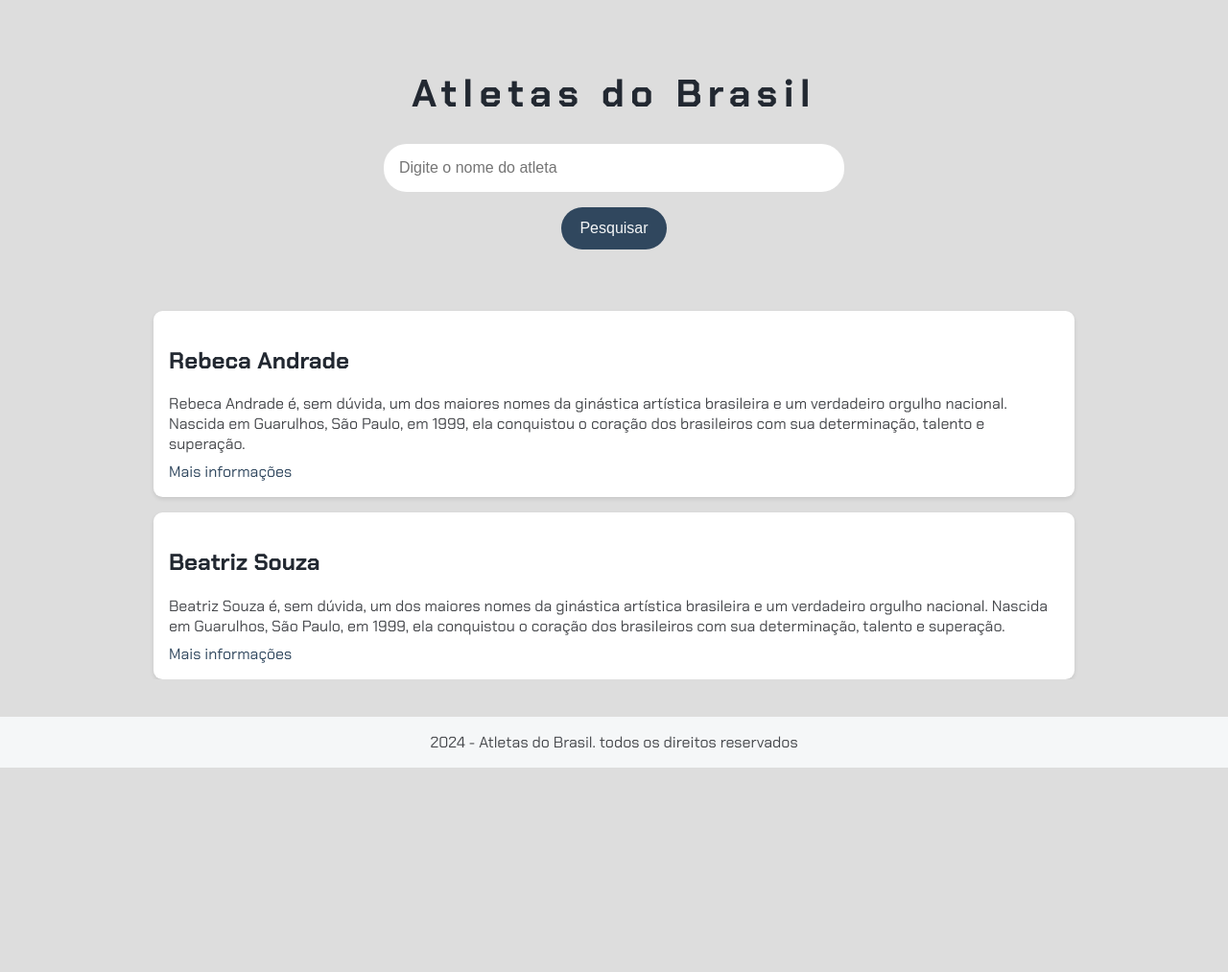
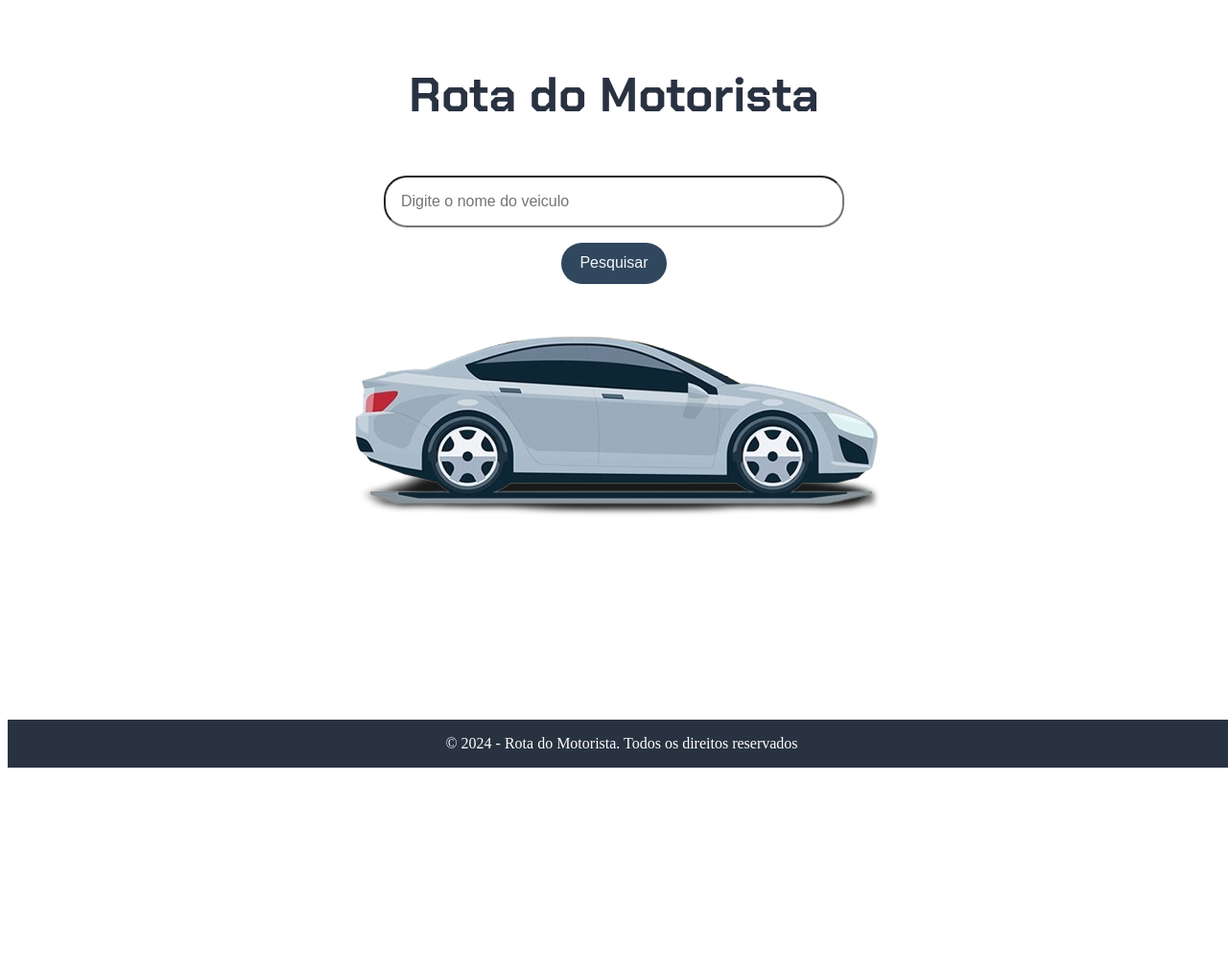
Before and after one commit to Dev-JohnKennedy/Rota-do-Motorista, a plain HTML site: page index.html in a window 1280 px wide. Shown: the whole page at 96% size. Before the commit the page ends 800 px from the top, so only its background shows below. Drawn offline with Linux system fonts and the light colour scheme.

Commit message:
Algumas alterações do CSS / HTML
Algumas alterações são rascunho.

```diff
--- a/index.html
+++ b/index.html
@@ -4,21 +4,24 @@
     <meta charset="UTF-8">
     <meta name="viewport" content="width=device-width, initial-scale=1.0">
     <link rel="stylesheet" href="style/stules.css">
-    <title>Olimpiadas</title>
+    <title>Rota do Motorista</title>
 </head>
 <body>
     <header>
-        <h1>Atletas do Brasil</h1> <!--rota do motorista-->
+        <div class="imagem-de-fundo">
+            <img src="moto-app.png" alt="carro">
+        </div>
+        <h1>Rota do Motorista</h1>
     </header>
 
     <main>
         <section>
-        <input type="text" placeholder="Digite o nome do atleta">
+        <input type="text" placeholder="Digite o nome do veiculo">
         <button>Pesquisar</button>
         </section>
 
-        <section class="resultados-pesquisa">
-            <div class="item-resultado">
+        <section class="resultados-pesquisa" id="resultados-pesquisa">
+            <!-- <div class="item-resultado">
                 <h2>Rebeca Andrade</h2>
                 <p class="descricao-meta">Rebeca Andrade é, sem dúvida, um dos maiores nomes da ginástica artística brasileira e um verdadeiro orgulho nacional. Nascida em Guarulhos, São Paulo, em 1999, ela conquistou o coração dos brasileiros com sua determinação, talento e superação.</p>
                 <a href="https://pt.wikipedia.org/wiki/Rebeca_Andrade" target="_blank">Mais informações</a>
@@ -34,12 +37,12 @@
                 <h2>Rayssa Leal</h2>
                 <p class="descricao-meta">Rayssa Leal é, sem dúvida, um dos maiores nomes da ginástica artística brasileira e um verdadeiro orgulho nacional. Nascida em Guarulhos, São Paulo, em 1999, ela conquistou o coração dos brasileiros com sua determinação, talento e superação.</p>
                 <a href="https://pt.wikipedia.org/wiki/Rebeca_Andrade" target="_blank">Mais informações</a>
-            </div>
+            </div> -->
         </section>
     </main>
 
     <footer>
-        <p>2024 - Atletas do Brasil. todos os direitos reservados</p>
+        <p> &copy; 2024 - Rota do Motorista. Todos os direitos reservados</p>
     </footer>
     <script src="javascript/dados.js"></script>
     <script src="javascript/app.js"></script>
--- a/javascript/app.js
+++ b/javascript/app.js
@@ -1,17 +1 @@
-let dados = [
-    {
-        nomde: "Rebeca Andrade",
-        descricao: "Rebeca Andrade é, sem dúvida, um dos maiores nomes da ginástica artística brasileira e um verdadeiro orgulho nacional. Nascida em Guarulhos, São Paulo, em 1999, ela conquistou o coração dos brasileiros com sua determinação, talento e superação.",
-        link: "https://pt.wikipedia.org/wiki/Rebeca_Andrade"
-    },
-    {
-        nome: "Beatriz Souza",
-        descricao: "Beatriz Souza é, sem dúvida, um dos maiores nomes da ginástica artística brasileira e um verdadeiro orgulho nacional. Nascida em Guarulhos, São Paulo, em 1999, ela conquistou o coração dos brasileiros com sua determinação, talento e superação.",
-        link: "https://pt.wikipedia.org/wiki/Rebeca_Andrade"
-    },
-    {
-        nome: "Rayssa Leal",
-        descricao: "Rayssa Leal é, sem dúvida, um dos maiores nomes da ginástica artística brasileira e um verdadeiro orgulho nacional. Nascida em Guarulhos, São Paulo, em 1999, ela conquistou o coração dos brasileiros com sua determinação, talento e superação.",
-        link: "https://pt.wikipedia.org/wiki/Rebeca_Andrade"
-    }
-]
+let section = document.getElementById(resultados-pesquisa)
--- a/javascript/dados.js
+++ b/javascript/dados.js
@@ -1 +1,17 @@
-console.log(dados);
+let dados = [
+    {
+        nomde: "Rebeca Andrade",
+        descricao: "Rebeca Andrade é, sem dúvida, um dos maiores nomes da ginástica artística brasileira e um verdadeiro orgulho nacional. Nascida em Guarulhos, São Paulo, em 1999, ela conquistou o coração dos brasileiros com sua determinação, talento e superação.",
+        link: "https://pt.wikipedia.org/wiki/Rebeca_Andrade"
+    },
+    {
+        nome: "Beatriz Souza",
+        descricao: "Beatriz Souza é, sem dúvida, um dos maiores nomes da ginástica artística brasileira e um verdadeiro orgulho nacional. Nascida em Guarulhos, São Paulo, em 1999, ela conquistou o coração dos brasileiros com sua determinação, talento e superação.",
+        link: "https://pt.wikipedia.org/wiki/Rebeca_Andrade"
+    },
+    {
+        nome: "Rayssa Leal",
+        descricao: "Rayssa Leal é, sem dúvida, um dos maiores nomes da ginástica artística brasileira e um verdadeiro orgulho nacional. Nascida em Guarulhos, São Paulo, em 1999, ela conquistou o coração dos brasileiros com sua determinação, talento e superação.",
+        link: "https://pt.wikipedia.org/wiki/Rebeca_Andrade"
+    }
+]
--- a/style/stules.css
+++ b/style/stules.css
@@ -2,9 +2,8 @@
 @import url('https://fonts.googleapis.com/css2?family=Chakra+Petch:ital,wght@0,300;0,400;0,500;0,600;0,700;1,300;1,400;1,500;1,600;1,700&display=swap');
 
 /* Estiliza o corpo da página */
-body {
+ {
     font-family: "Chakra Petch", sans-serif; /* Define a fonte padrão */
-    background-color: #DDDDDD; /* Cor de fundo da página */
     display: flex; /* Usa Flexbox para layout */
     flex-direction: column; /* Alinha os itens na vertical */
     align-items: center; /* Centraliza os itens horizontalmente */
@@ -14,12 +13,24 @@ body {
     padding: 0; /* Remove o padding padrão */
 }
 
+.imagem-de-fundo {
+    text-align: center;
+    margin-top: 9%;
+}
+
 /* Estiliza os títulos h1 */
 h1 {
-    font-size: 2.5rem; /* Tamanho da fonte */
-    color: #222831; /* Cor do texto */
-    text-align: center; /* Alinha o texto ao centro */
-    letter-spacing: 0.4rem; /* Espaçamento entre letras */
+    font-size: 50px;
+    font-family: "Chakra Petch", sans-serif; /* Define a fonte padrão */
+    color: #293241;
+    display: flex; /* Usa Flexbox para layout */
+    position: absolute; /* Tira o elemento do fluxo normal e permite posicioná-lo manualmente */
+    top: 8%; /* Posiciona o topo do elemento na metade da altura do elemento pai */
+     left: 50%; /* Posiciona o lado esquerdo do elemento na metade da largura do elemento pai */
+    transform: translate(-50%, -50%); /* Centraliza o elemento horizontal e verticalmente */
+    z-index: 1; /* Garante que o texto fique sobre a imagem */
+    padding: 10px; /* Adiciona um espaço interno ao redor do texto */
+
 }
 
 /* Estiliza as seções da página */
@@ -33,13 +44,13 @@ section {
 /* Estiliza os inputs dentro das seções */
 section input {
     width: 30rem; /* Largura dos inputs */
-    border: none; /* Remove a borda padrão */
     padding: 1rem; /* Espaçamento interno */
     border-radius: 1.5rem; /* Borda arredondada */
     margin-bottom: 1rem; /* Espaçamento abaixo dos inputs */
     color: #45474B; /* Cor do texto */
     font-size: 1rem; /* Tamanho da fonte */
     box-sizing: border-box; /* Inclui padding e border na largura total */
+    margin-top: -30%;
 }
 
 /* Estiliza os botões dentro das seções */
@@ -103,8 +114,8 @@ section button:hover {
 
 /* Estiliza o rodapé da página */
 footer {
-    background-color: #F5F7F8; /* Cor de fundo do rodapé */
-    color: #45474B; /* Cor do texto */
+    background-color: #293241; /* Cor de fundo do rodapé */
+    color: white; /* Cor do texto */
     text-align: center; /* Alinha o texto ao centro */
     padding: 0; /* Espaçamento interno */
     width: 100%; /* Largura total da página */
```
Also changed, not shown: moto-app.png (added).
